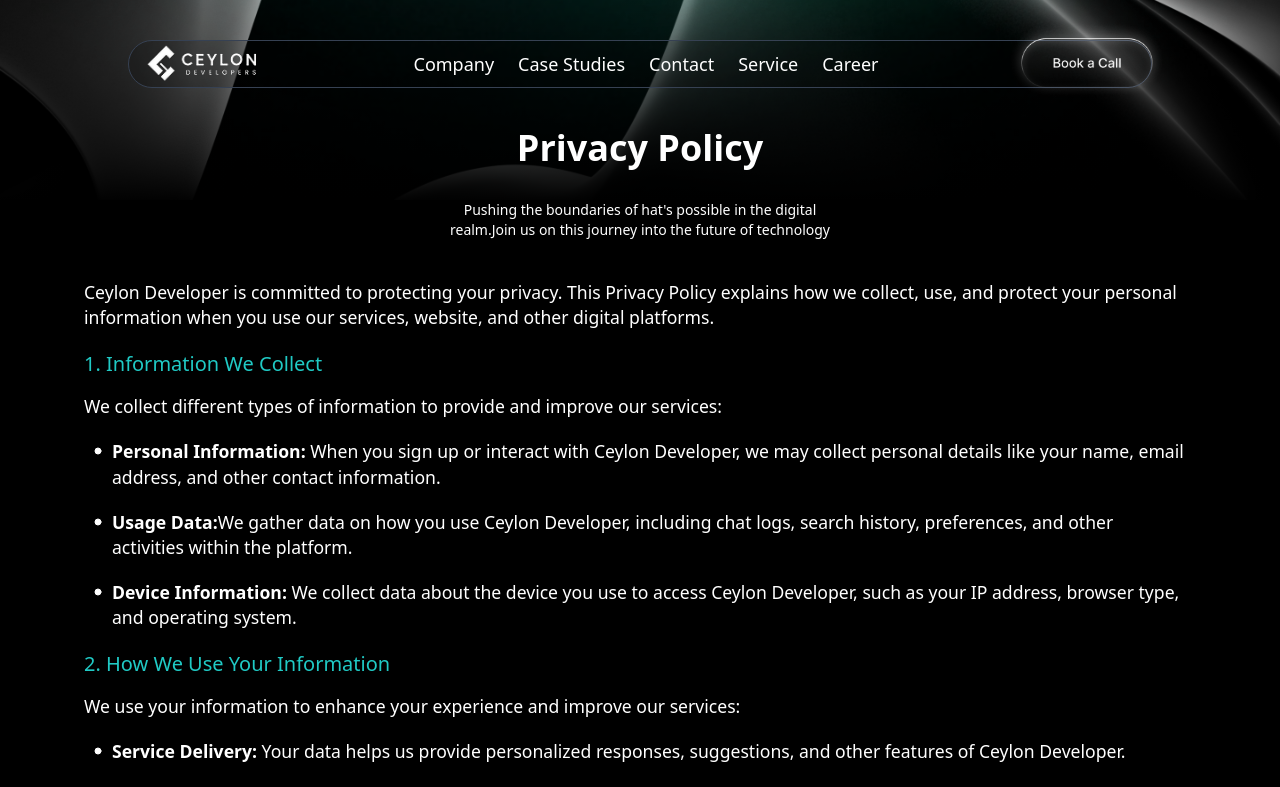
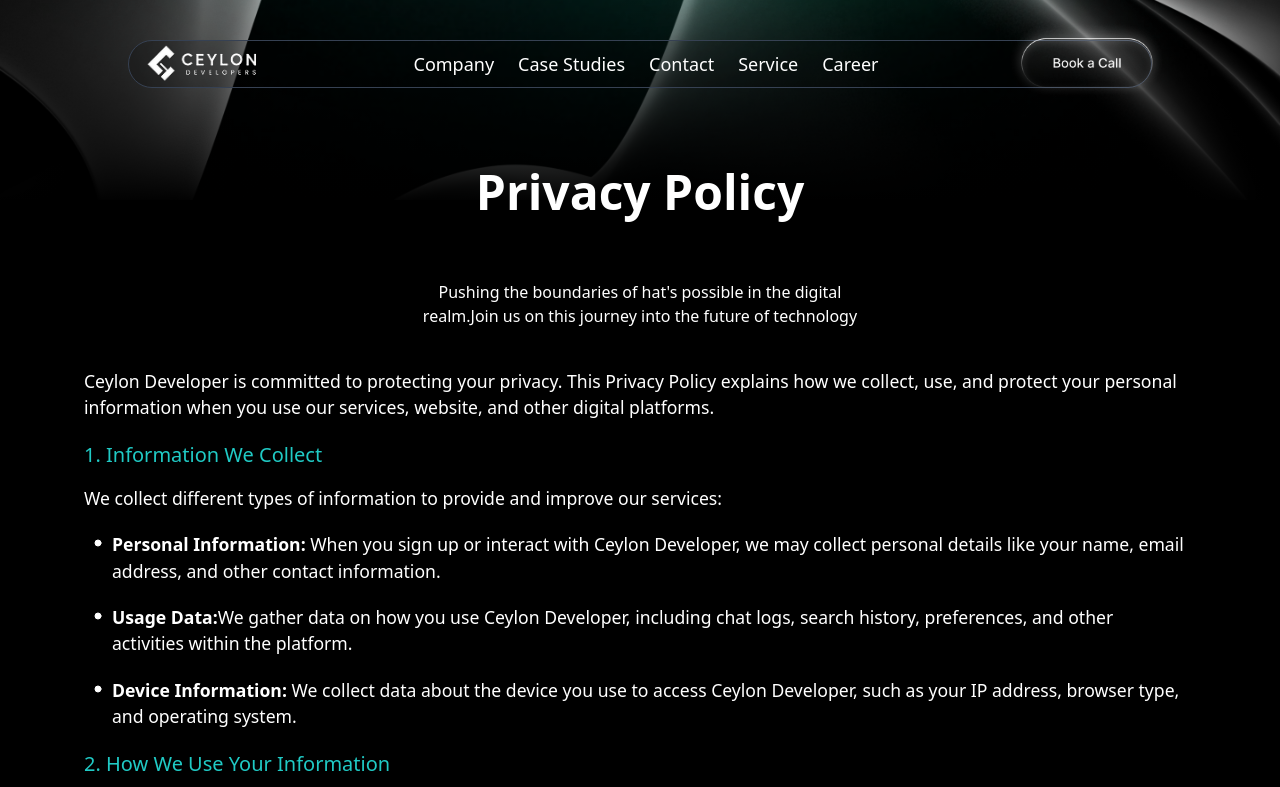
Before and after one commit to HarikaraPrashath/Ceylon_Developer_ui, a Next.js app: page /policy in a window 1280 px wide. Shown: the top 787 px of the page. Built offline with nearby package versions, Linux system fonts and the light colour scheme.

Commit message:
making adjust in policy page layout

```diff
--- a/app/policy/page.tsx
+++ b/app/policy/page.tsx
@@ -18,12 +18,12 @@
       >
         <Navbar />
 
-        <h1 className="text-4xl   font-semibold  text-center mt-10 ">
+        <h1 className="xl:text-5xl text-4xl font-semibold  text-center mt-20 ">
           Privacy Policy
         </h1>
       </div>
-      <div className="px-5  text-sm">
-        <p className=" text-center w-100 mx-auto  max-w-[1440px] ">
+      <div className="px-5 xl:mt-20 ">
+        <p className=" text-center w-100 mx-auto xl:w-120  max-w-[1440px] ">
           Pushing the boundaries of hat&apos;s possible in the digital
           realm.Join us on this journey into the future of technology
         </p>
--- a/app/projectDetails/page.tsx
+++ b/app/projectDetails/page.tsx
@@ -23,11 +23,11 @@
       >
         <Navbar />
 
-        <h1 className="text-4xl mt-10  font-semibold lg:text-5xl lg:-mt-2  text-center pt-20">
+        <h1 className="text-4xl xl:mt-5  font-semibold lg:text-5xl lg:-mt-2  text-center pt-20">
           Project Details
         </h1>
       </div>
-      <div className="px-5 mt-30">
+      <div className="px-5 mt-30 xl:mt-30">
         <p className="text-sm text-center w-70 mx-auto  sm:pt-10 md:pt-20 md:w-80 lg:w-120 lg:text-lg ">
           Pushing the boundaries of hat&apos;s possible in the digital
           realm.Join us on this journey into the future of technology
```
